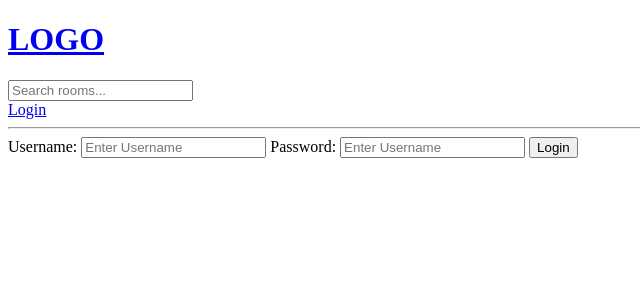
After one commit to TheMrStraffy/studybud, a Django app: page /login/ in a window 1280 px wide. The commit adds this page. Shown: the top 300 px of the page, without its empty margins (0-640 px from the left). Run offline with Django 5.2, Linux system fonts and the light colour scheme.

Commit message:
login, logout

```diff
--- /dev/null
+++ b/app/studybud/base/templates/base/login_register.html
@@ -0,0 +1,18 @@
+{% extends "main.html" %}
+
+{% block content %}
+
+<div>
+    <form method="POST" action="">
+        {% csrf_token %}
+        <label for="username">Username: </label>
+        <input type="text" name="username" placeholder="Enter Username" />
+
+        <label for="password">Password: </label>
+        <input type="password" name="password" placeholder="Enter Username" />
+
+        <input type="submit" value="Login" />
+    </form>
+</div>
+
+{% endblock content %}
--- a/app/studybud/base/urls.py
+++ b/app/studybud/base/urls.py
@@ -2,6 +2,8 @@ from django.urls import path
 from . import views
 
 urlpatterns = [
+    path('login/', views.loginView, name="login"),
+    path('logout/', views.logoutUser, name="logout"),
     path('', views.home, name="home"),
     path('room/<str:pk>/', views.room, name="room"),
 
--- a/app/studybud/base/views.py
+++ b/app/studybud/base/views.py
@@ -1,5 +1,8 @@
 from django.shortcuts import render, redirect
+from django.contrib.auth.models import User
 from django.db.models import Q
+from django.contrib.auth import authenticate, login, logout
+from django.contrib import messages
 from django.http import HttpRequest
 from .models import Room, Topic
 from .forms import RoomForm
@@ -12,13 +15,41 @@ from .forms import RoomForm
 #     {'id' : 3, 'name' : 'lets learn C++!'},
 # ]
 
+def loginView(request:HttpRequest):
+    if request.method == 'POST':
+        username = request.POST.get('username')
+        password = request.POST.get('password')
+
+        try:
+            user = User.objects.get(username=username)
+        except:
+            messages.error(request, 'User does not exist')
+
+        user = authenticate(request, username=username, password=password)
+
+        if user is not None:
+            login(request, user)
+            return redirect('home')
+        else:
+            messages.error(request, 'Username OR password does not exist')
+
+    context = {
+
+    }
+    return render(request, 'base/login_register.html', context)
+
+def logoutUser(request):
+    logout(request)
+    return redirect('home')
+
 def home(request:HttpRequest):
     q = request.GET.get('q') if request.GET.get('q') != None else ''
 
     # With Q imported from django.db.models we can set more parameters to search with
     rooms = Room.objects.filter(
         Q(topic__name__icontains=q) |
-        Q(name__icontains=q)
+        Q(name__icontains=q) |
+        Q(description__icontains=q)
         )
 
     topics = Topic.objects.all()
--- a/app/studybud/templates/main.html
+++ b/app/studybud/templates/main.html
@@ -8,6 +8,16 @@
 <body>
     {% include 'navbar.html' %}
 
+    {% if messages %}
+    <ul class="messages">
+        {% for message in messages %}
+        <li>
+            {{message}}
+        </li>
+        {% endfor %}
+    </ul>
+    {% endif %}
+
     {% block content %}
 
     {% endblock content %}
--- a/app/studybud/templates/navbar.html
+++ b/app/studybud/templates/navbar.html
@@ -7,4 +7,11 @@
 
 </form>
 
+{% if request.user.is_authenticated %}
+<a href="{% url 'logout' %}">Logout</a>
+{% else %}
+<a href="{% url 'login' %}">Login</a>
+{% endif %}
+
+
 <hr>
```
Also changed, not shown: app/studybud/base/migrations/0004_alter_room_options.py (added).
